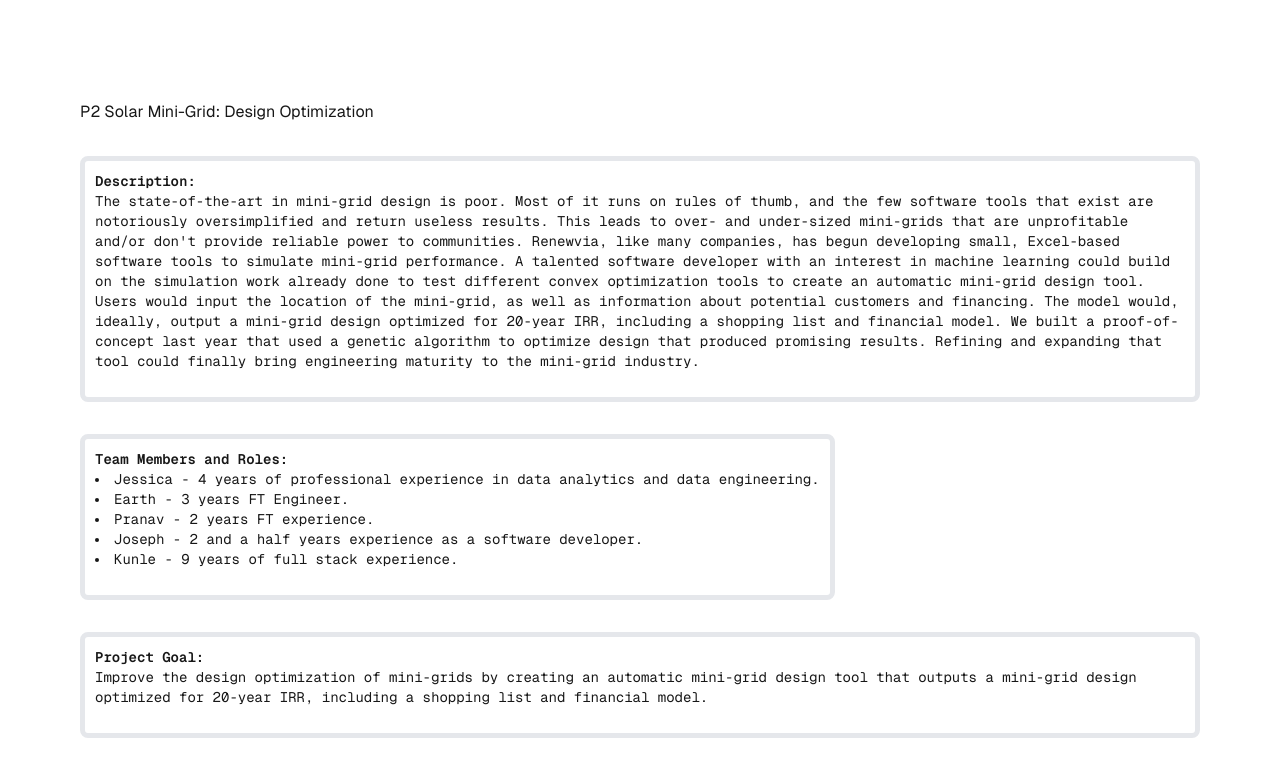
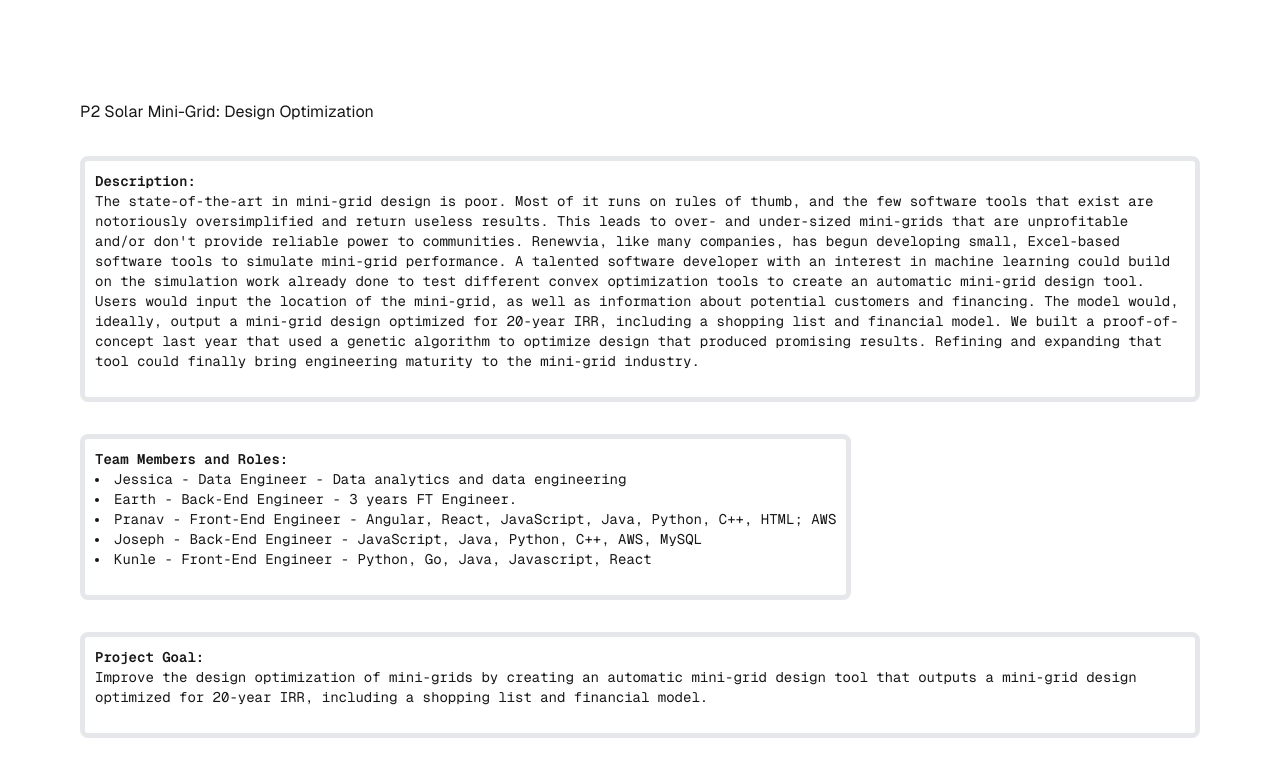
Before and after one commit to MgenGlder/nextjs-boilerplate, a Next.js app: page / in a window 1280 px wide. Shown: the top 769 px of the page. Built offline with nearby package versions, Linux system fonts and the light colour scheme.

Commit message:
feat: Add roles to member description

```diff
--- a/app/page.tsx
+++ b/app/page.tsx
@@ -16,11 +16,11 @@ export default function Home() {
         <section className="text-sm text-center sm:text-left font-[family-name:var(--font-geist-mono)] border-thick">
           <h2 className="font-bold">Team Members and Roles:</h2>
           <ul className="list-inside list-disc mb-4">
-            <li>Jessica - 4 years of professional experience in data analytics and data engineering.</li>
-            <li>Earth - 3 years FT Engineer.</li>
-            <li>Pranav - 2 years FT experience.</li>
-            <li>Joseph - 2 and a half years experience as a software developer.</li>
-            <li>Kunle - 9 years of full stack experience.</li>
+            <li>Jessica - Data Engineer - Data analytics and data engineering</li>
+            <li>Earth - Back-End Engineer - 3 years FT Engineer.</li>
+            <li>Pranav - Front-End Engineer - Angular, React, JavaScript, Java, Python, C++, HTML; AWS </li>
+            <li>Joseph - Back-End Engineer - JavaScript, Java, Python, C++, AWS, MySQL</li>
+            <li>Kunle - Front-End Engineer - Python, Go, Java, Javascript, React</li>
           </ul>
         </section>
 
```
